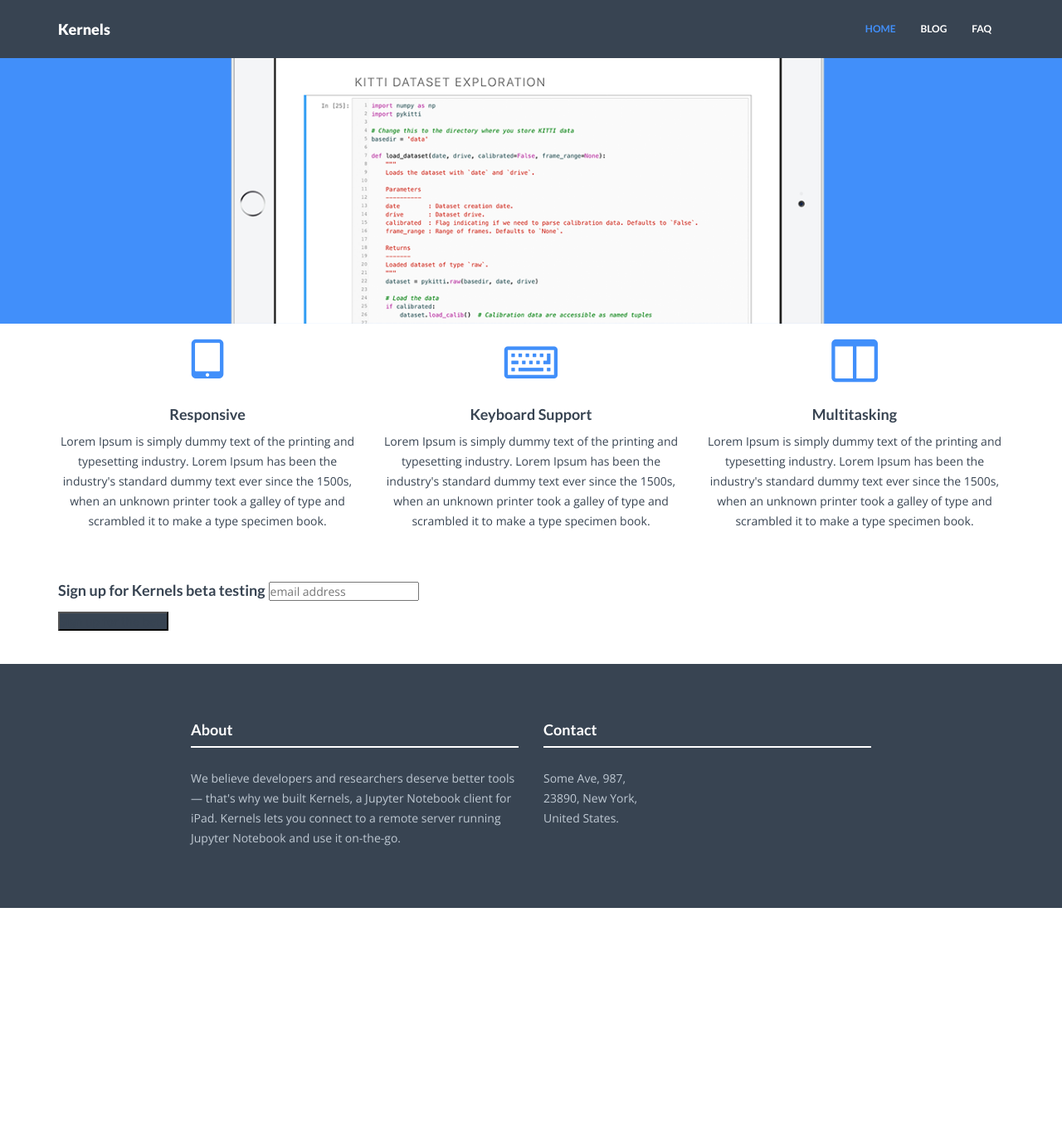
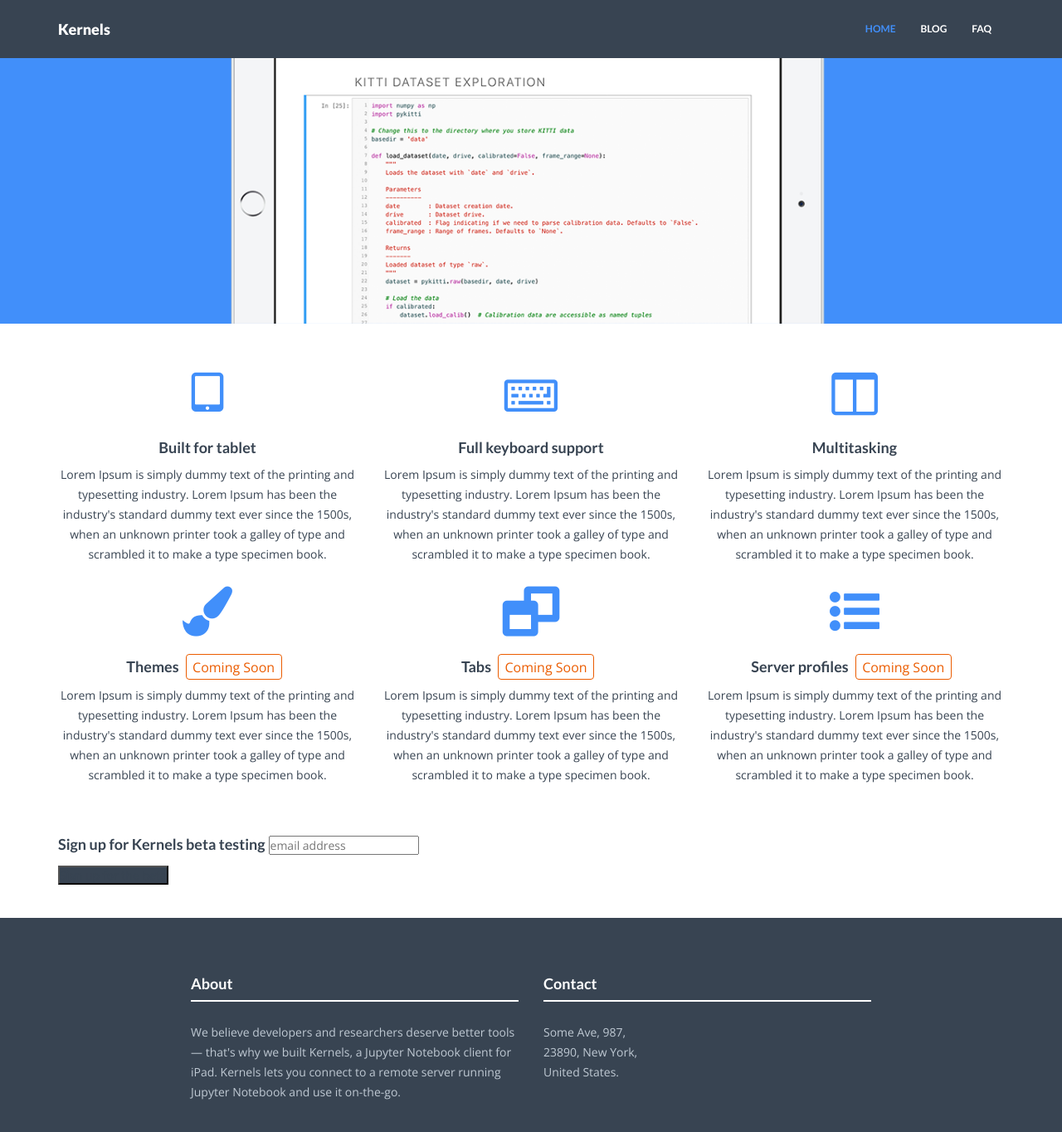
Before and after one commit to test-juno-sh/juno-website-test, a Jekyll site: the page built from index.html, in a window 1280 px wide and 1400 px high, scrolled down 251 px. Shown: the top 1364 px of the window at 83% size. Built offline with Jekyll 4.4.1, drawn with Linux system fonts in a browser that asks for light colours; nearby versions of some CDN libraries; comment, search, counter and statistics services are not loaded; before the commit the page ends 1345 px from its top, so only the background shows below that.

Commit message:
Add ‘Coming Soon’ features.

```diff
--- a/index.html
+++ b/index.html
@@ -6,23 +6,44 @@ permalink: /
 
 <div id="service">
     <div class="container">
+        <div class="spacing"></div>
         <div class="row centered">
             <div class="col-md-4">
                 <i class="fa fa-tablet" aria-hidden="true"></i>
-                <span class="sr-only">Responsive</span>
-                <h4>Responsive</h4>
+                <span class="sr-only">Built for tablet</span>
+                <h4>Built for tablet</h4>
                 <p>Lorem Ipsum is simply dummy text of the printing and typesetting industry. Lorem Ipsum has been the industry's standard dummy text ever since the 1500s, when an unknown printer took a galley of type and scrambled it to make a type specimen book.</p>
             </div>
             <div class="col-md-4">
                 <i class="fa fa-keyboard-o" aria-hidden="true"></i>
-                <span class="sr-only">Keyboard support</span>
-                <h4>Keyboard Support</h4>
+                <span class="sr-only">Full keyboard support</span>
+                <h4>Full keyboard support</h4>
                 <p>Lorem Ipsum is simply dummy text of the printing and typesetting industry. Lorem Ipsum has been the industry's standard dummy text ever since the 1500s, when an unknown printer took a galley of type and scrambled it to make a type specimen book.</p>
             </div>
             <div class="col-md-4">
                 <i class="fa fa-columns" aria-hidden="true"></i>
-                <span class="sr-only">Split View</span>
+                <span class="sr-only">Multitasking</span>
                 <h4>Multitasking</h4>
+                <p>Lorem Ipsum is simply dummy text of the printing and typesetting industry. Lorem Ipsum has been the industry's standard dummy text ever since the 1500s, when an unknown printer took a galley of type and scrambled it to make a type specimen book.</p>
+            </div>
+        </div>
+        <div class="row centered">
+            <div class="col-md-4">
+                <i class="fa fa-paint-brush" aria-hidden="true"></i>
+                <span class="sr-only">Themes</span>
+                <h4>Themes<p class="coming-soon">Coming Soon</p></h4>
+                <p>Lorem Ipsum is simply dummy text of the printing and typesetting industry. Lorem Ipsum has been the industry's standard dummy text ever since the 1500s, when an unknown printer took a galley of type and scrambled it to make a type specimen book.</p>
+            </div>
+            <div class="col-md-4">
+                <i class="fa fa-window-restore" aria-hidden="true"></i>
+                <span class="sr-only">Tabs</span>
+                <h4>Tabs<p class="coming-soon">Coming Soon</p></h4>
+                <p>Lorem Ipsum is simply dummy text of the printing and typesetting industry. Lorem Ipsum has been the industry's standard dummy text ever since the 1500s, when an unknown printer took a galley of type and scrambled it to make a type specimen book.</p>
+            </div>
+            <div class="col-md-4">
+                <i class="fa fa-list-ul" aria-hidden="true"></i>
+                <span class="sr-only">Server profiles</span>
+                <h4>Server profiles<p class="coming-soon">Coming Soon</p></h4>
                 <p>Lorem Ipsum is simply dummy text of the printing and typesetting industry. Lorem Ipsum has been the industry's standard dummy text ever since the 1500s, when an unknown printer took a galley of type and scrambled it to make a type specimen book.</p>
             </div>
         </div>
```
Also changed, not shown: _includes/css/main.css (+15 -0 lines).
